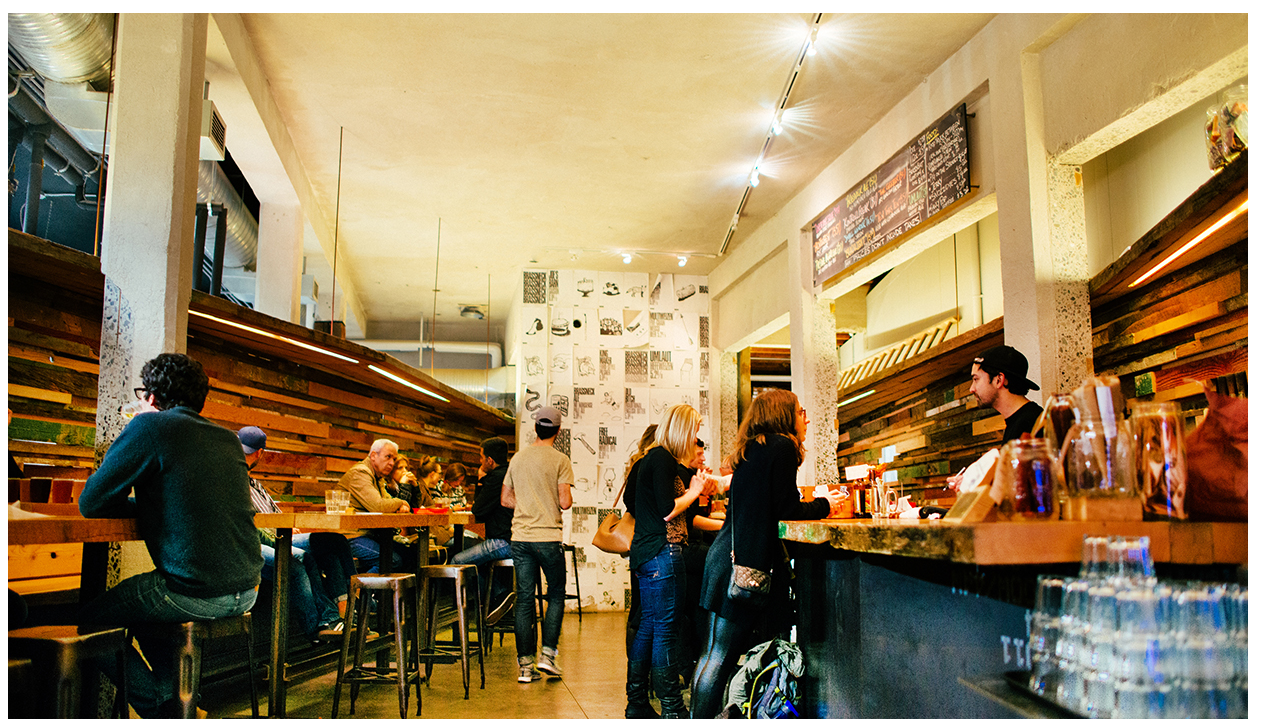
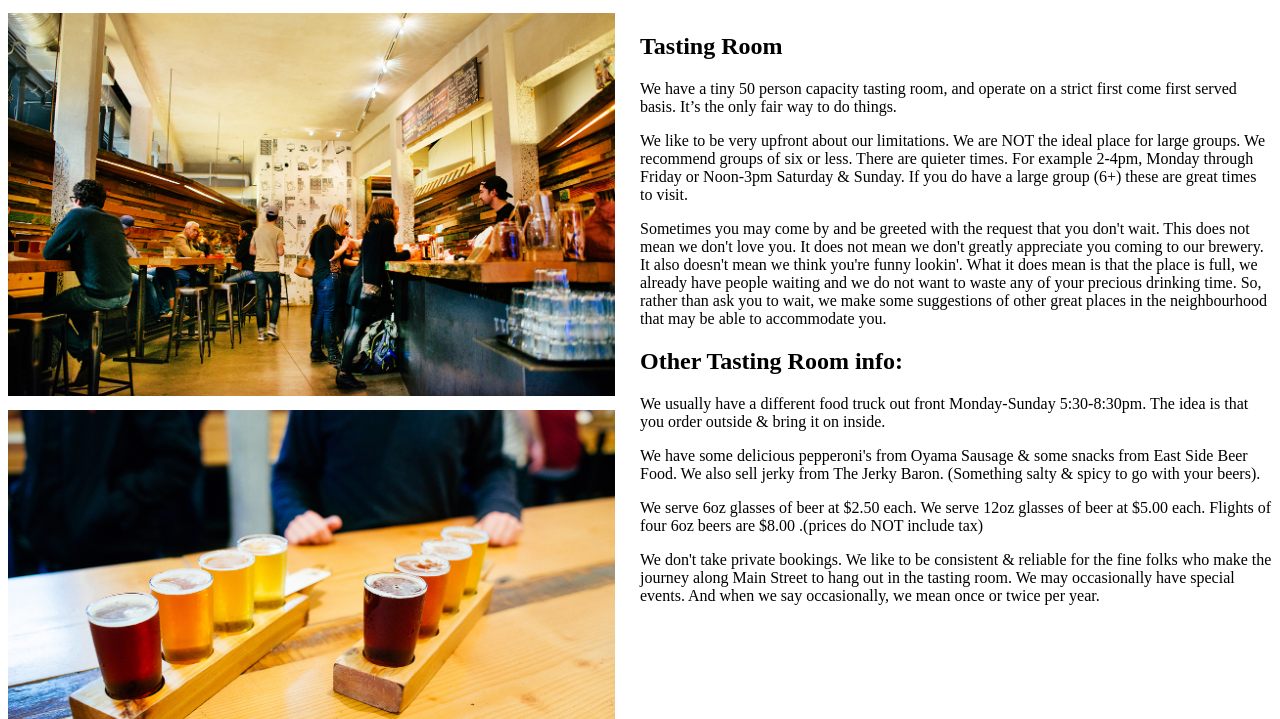
Before and after one commit to nikomc0/brassneck, a plain HTML site: page index.html in a window 1280 px wide. Shown: the part 81-800 px from the top of the page. Drawn offline with Linux system fonts and the light colour scheme.

Commit message:
Styled images and content layout.

```diff
--- a/assets/styles/main.css
+++ b/assets/styles/main.css
@@ -14,10 +14,30 @@
 }
 
 .photos {
+	clear: both;
+	float: left;
+	width: 48%;
+	margin-left: 0px;
+	margin-right: 0px;
+	margin-bottom: 80px;
+}
+
+.content {
+	clear: none;
+	float: right;
 	width: 50%;
+	margin-left: 0px;
+	margin-right: 0px;
+}
+
+img {
+	margin-bottom: 10px;
+	width: 100%;
+	padding-right: 10px;
 }
 
 footer {
+	clear: both;
 	background-color: #000000;
 	color: #FFFFFF;
 }
--- a/index.html
+++ b/index.html
@@ -41,15 +41,17 @@
 		</nav>
 
 		<main>
-			<section class="photos">
-				<div><img src="assets/images/brssneck15_146_052.jpg"></div>
-				<div><img src="assets/images/brssneck15_146_039.jpg"></div>
-				<div><img src="assets/images/brssneck15_146_0491.jpg"></div>
-				<div><img src="assets/images/coverpage-four.jpg"></div>
+			<section>
+				<div class="photos">
+					<img src="assets/images/brssneck15_146_052.jpg">
+					<img src="assets/images/brssneck15_146_039.jpg">
+					<img src="assets/images/brssneck15_146_0491.jpg">
+					<img src="assets/images/coverpage-four.jpg">
+				</div>
 			</section>
 
 			<section>
-
+				<div class="content">
 				<h2>Tasting Room</h2>
 
 				<p>We have a tiny 50 person capacity tasting room, and operate on a strict first come first served basis. It’s the only fair way to do things.</p>
@@ -70,6 +72,7 @@
 				.(prices do NOT include tax)</p>
 
 				<p>We don't take private bookings. We like to be consistent & reliable for the fine folks who make the journey along Main Street to hang out in the tasting room. We may occasionally have special events. And when we say occasionally, we mean once or twice per year.</p>
+				</div>
 
 			</section>
 
```
